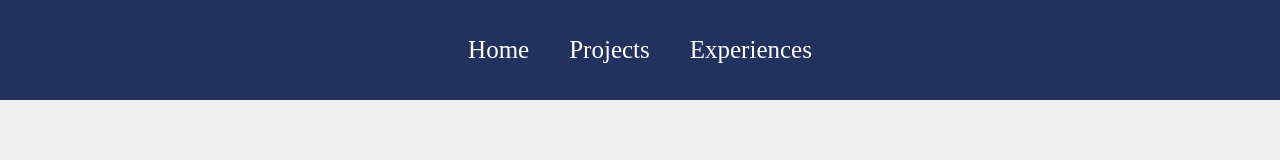
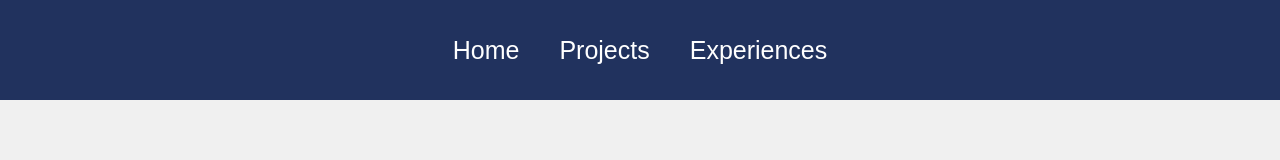
Before and after one commit to sadew01/Personal-Website-Project, a React (Create React App) app: page /Personal-Website-Project/displayproject/1 in a window 1280 px wide. Shown: the top 160 px of the page. Built offline with nearby package versions, Linux system fonts and the light colour scheme.

Commit message:
Updated font in Navbar and spacing Home page

```diff
--- a/src/components/Navbar.css
+++ b/src/components/Navbar.css
@@ -2,7 +2,7 @@
     width: 100%;
     height: 100px;
     background: #21325e;
-    font-family: "Times New Roman", Times, serif;
+    font-family: Arial, Helvetica, sans-serif;
   }
 
   .links {
--- a/src/components/pages/Home.css
+++ b/src/components/pages/Home.css
@@ -52,7 +52,7 @@
 .skills .list {
   list-style: none;
   width: 60%;
-  margin-top: -100px;
+  margin-top: -45px;
 }
 
 .list span {
```
